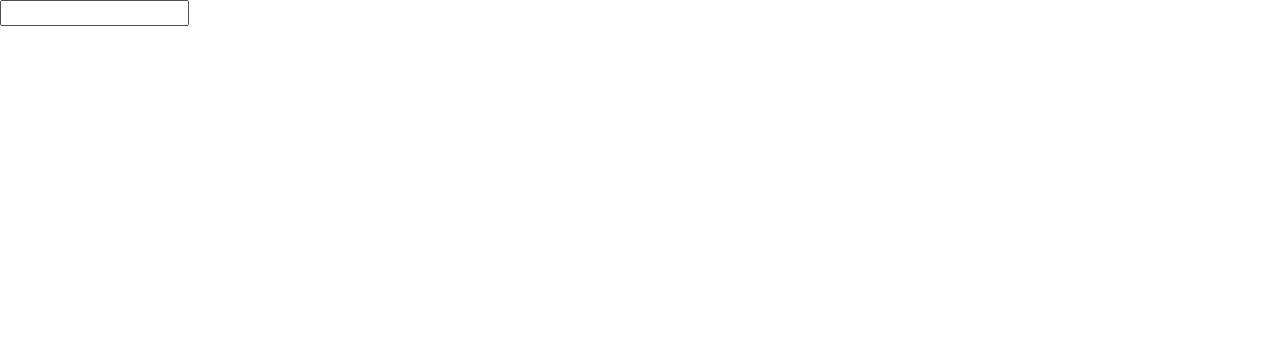
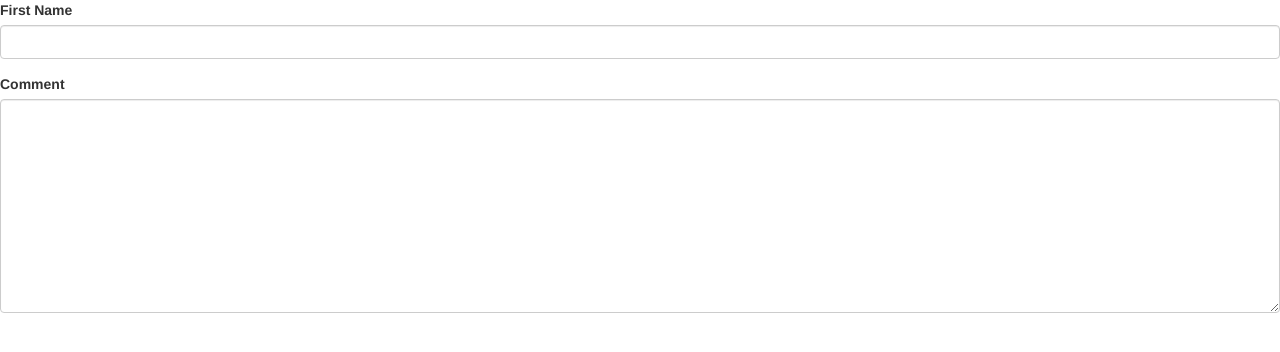
Before and after one commit to uzairqq/ECommerce, an Angular app: page / in a window 1280 px wide. Shown: the top 352 px of the page. Built offline with nearby package versions, Linux system fonts and the light colour scheme.

Commit message:
created new form in bootstrap-panel for validation in template driven forms

```diff
--- a/src/app/app.component.html
+++ b/src/app/app.component.html
@@ -1 +1 @@
-<h1>Angular</h1>
+<app-bootstrap-panel></app-bootstrap-panel>
--- a/src/app/app.component.ts
+++ b/src/app/app.component.ts
@@ -2,10 +2,7 @@ import { Component, ViewChild } from '@angular/core';
 
 @Component({
   selector: 'app-root',
-  // templateUrl: './app.component.html',
-  template: `
- <input type="text" [appInputFormat]="'uppercase'">
-  `,
+  templateUrl: './app.component.html',
   styleUrls: ['./app.component.css']
 })
 export class AppComponent {
--- a/src/app/bootstrap-panel/bootstrap-panel.component.html
+++ b/src/app/bootstrap-panel/bootstrap-panel.component.html
@@ -1,2 +1,10 @@
-<p>bootstrap-panel</p>
-<ng-content></ng-content>
+<form>
+  <div class="form-group">
+    <label for="firstName">First Name</label>
+    <input id="firstName" type="text" class="form-control">
+  </div>
+  <div class="form-group">
+    <label for="comment">Comment</label>
+    <textarea id="comment" class="form-control" rows="10" cols="30"></textarea>
+  </div>
+</form>
--- a/src/app/bootstrap-panel/bootstrap-panel.component.ts
+++ b/src/app/bootstrap-panel/bootstrap-panel.component.ts
@@ -1,15 +1,10 @@
-import { Component, OnInit } from '@angular/core';
+import { Component } from '@angular/core';
 
 @Component({
   selector: 'app-bootstrap-panel',
   templateUrl: './bootstrap-panel.component.html',
   styleUrls: ['./bootstrap-panel.component.css']
 })
-export class BootstrapPanelComponent implements OnInit {
-
-  constructor() { }
-
-  ngOnInit() {
-  }
+export class BootstrapPanelComponent {
 
 }
```
